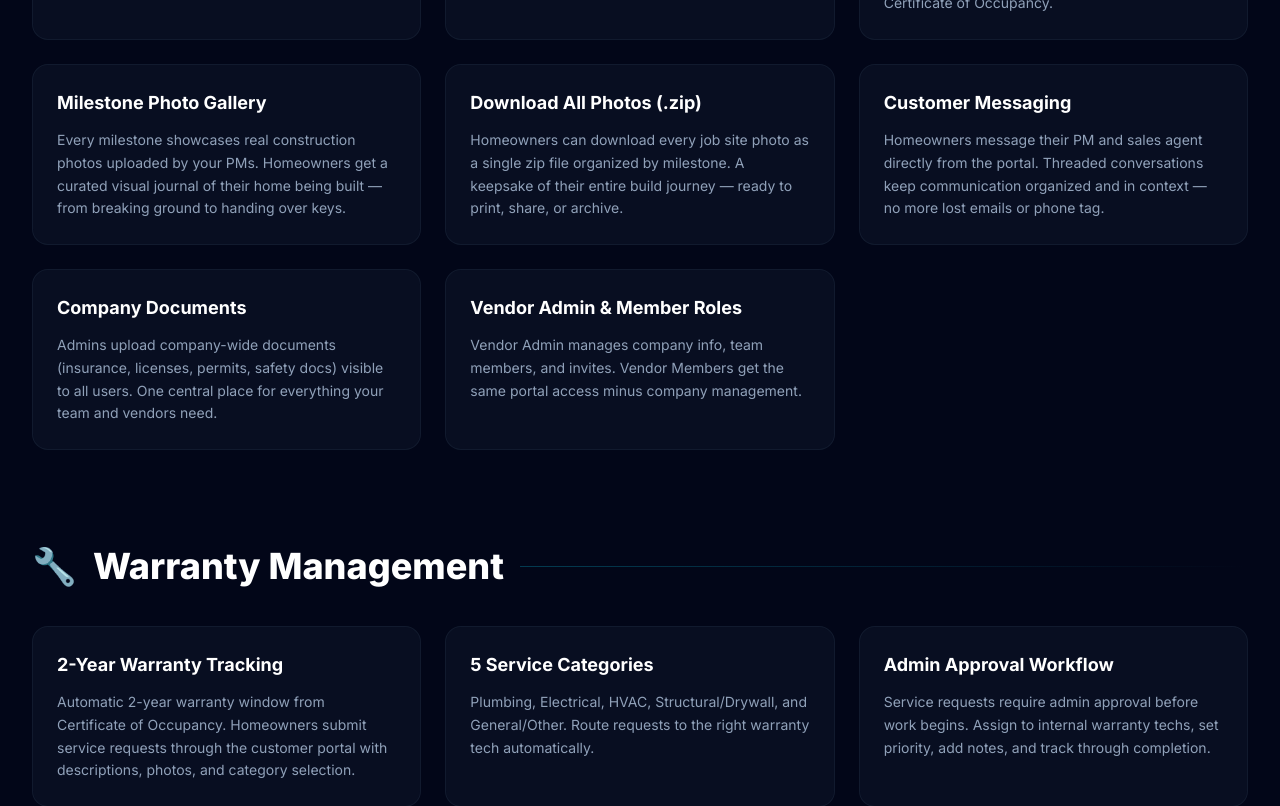
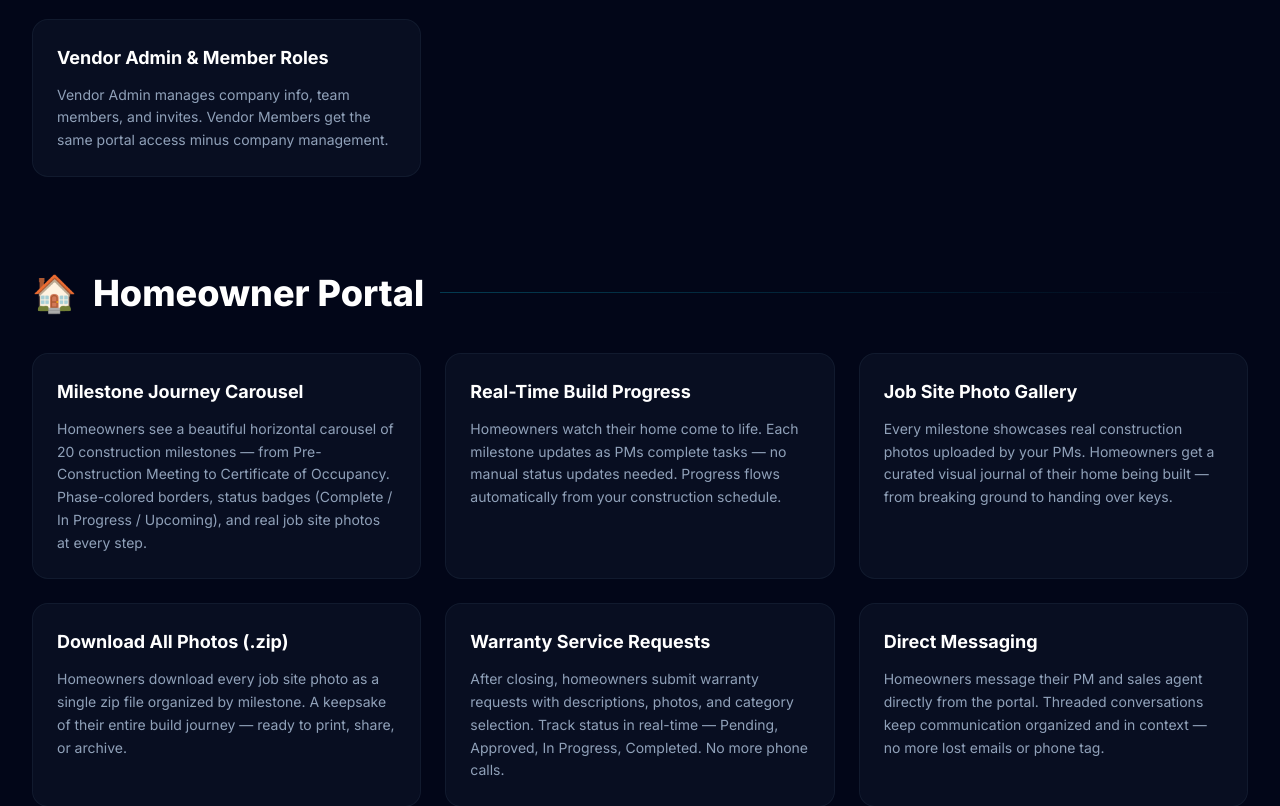
Before and after one commit to Scootermcgavin121/cornerstone-marketing, a Next.js app: page /features in a window 1280 px wide. Shown: the part 4880-5686 px from the top of the page. Built offline with nearby package versions, Linux system fonts and the light colour scheme.

Commit message:
feat: dedicated Homeowner Portal section — milestone carousel, job photos, progress tracking, warranty requests, messaging

```diff
--- a/app/components/FeaturesDetail.tsx
+++ b/app/components/FeaturesDetail.tsx
@@ -224,28 +224,42 @@ const sections = [
         desc: "Admin, Project Manager, Permitting Agent, Vendor, and Customer roles — each sees only what they need.",
       },
       {
-        name: "CRM Portal — Milestone Carousel",
-        desc: "Homeowners see a beautiful horizontal carousel of 20 construction milestones with real photos, phase-colored borders, and status badges (Done / Learn More / Locked). Scroll through their home's journey from Pre-Construction Meeting to Certificate of Occupancy.",
-      },
-      {
-        name: "Milestone Photo Gallery",
-        desc: "Every milestone showcases real construction photos uploaded by your PMs. Homeowners get a curated visual journal of their home being built — from breaking ground to handing over keys.",
-      },
-      {
-        name: "Download All Photos (.zip)",
-        desc: "Homeowners can download every job site photo as a single zip file organized by milestone. A keepsake of their entire build journey — ready to print, share, or archive.",
-      },
-      {
-        name: "Customer Messaging",
-        desc: "Homeowners message their PM and sales agent directly from the portal. Threaded conversations keep communication organized and in context — no more lost emails or phone tag.",
-      },
-      {
         name: "Company Documents",
         desc: "Admins upload company-wide documents (insurance, licenses, permits, safety docs) visible to all users. One central place for everything your team and vendors need.",
       },
       {
         name: "Vendor Admin & Member Roles",
         desc: "Vendor Admin manages company info, team members, and invites. Vendor Members get the same portal access minus company management.",
+      },
+    ],
+  },
+  {
+    title: "Homeowner Portal",
+    icon: "🏠",
+    features: [
+      {
+        name: "Milestone Journey Carousel",
+        desc: "Homeowners see a beautiful horizontal carousel of 20 construction milestones — from Pre-Construction Meeting to Certificate of Occupancy. Phase-colored borders, status badges (Complete / In Progress / Upcoming), and real job site photos at every step.",
+      },
+      {
+        name: "Real-Time Build Progress",
+        desc: "Homeowners watch their home come to life. Each milestone updates as PMs complete tasks — no manual status updates needed. Progress flows automatically from your construction schedule.",
+      },
+      {
+        name: "Job Site Photo Gallery",
+        desc: "Every milestone showcases real construction photos uploaded by your PMs. Homeowners get a curated visual journal of their home being built — from breaking ground to handing over keys.",
+      },
+      {
+        name: "Download All Photos (.zip)",
+        desc: "Homeowners download every job site photo as a single zip file organized by milestone. A keepsake of their entire build journey — ready to print, share, or archive.",
+      },
+      {
+        name: "Warranty Service Requests",
+        desc: "After closing, homeowners submit warranty requests with descriptions, photos, and category selection. Track status in real-time — Pending, Approved, In Progress, Completed. No more phone calls.",
+      },
+      {
+        name: "Direct Messaging",
+        desc: "Homeowners message their PM and sales agent directly from the portal. Threaded conversations keep communication organized and in context — no more lost emails or phone tag.",
       },
     ],
   },
```
